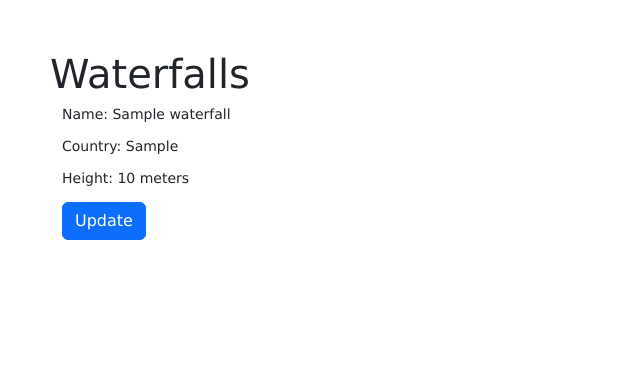
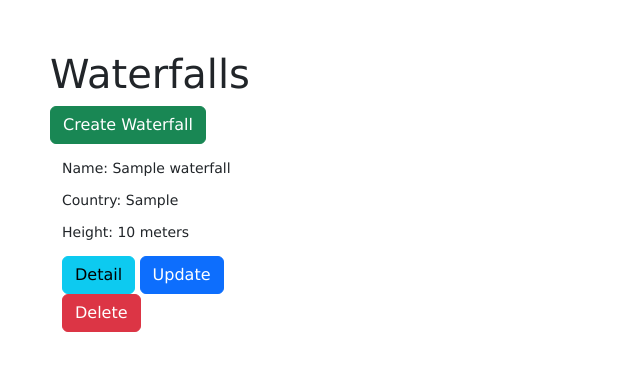
Before and after one commit to YousraTabite/f26prodb91tabite, a Node server app: page /waterfalls in a window 1280 px wide. Shown: the top 371 px of the page, without its empty margins (0-640 px from the left). Run offline with Node 20, Linux system fonts and the light colour scheme; tables that the repository leaves empty hold one stand-in row (values such as "Sample post"); some libraries are stand-ins or nearby versions.

Commit message:
Add create detail and delete navigation buttons

```diff
--- a/views/waterfalls.pug
+++ b/views/waterfalls.pug
@@ -2,6 +2,9 @@ extends layout
 
 block content
   h1= title
+
+  p
+    a.btn.btn-success(href='/waterfalls/create') Create Waterfall
 
   div(class="container-fluid")
     div(class="row")
@@ -10,10 +13,21 @@ block content
           p Name: #{item.name}
           p Country: #{item.country}
           p Height: #{item.height} meters
+
+          a.btn.btn-info(
+            href='/waterfalls/detail?id=' + item._id,
+            onclick='event.stopPropagation()'
+          ) Detail
+          |
           a.btn.btn-primary(
             href='/waterfalls/update?id=' + item._id,
             onclick='event.stopPropagation()'
           ) Update
+          |
+          a.btn.btn-danger(
+            href='/waterfalls/delete?id=' + item._id,
+            onclick='event.stopPropagation()'
+          ) Delete
 
   script.
     function buy(index) {
```
